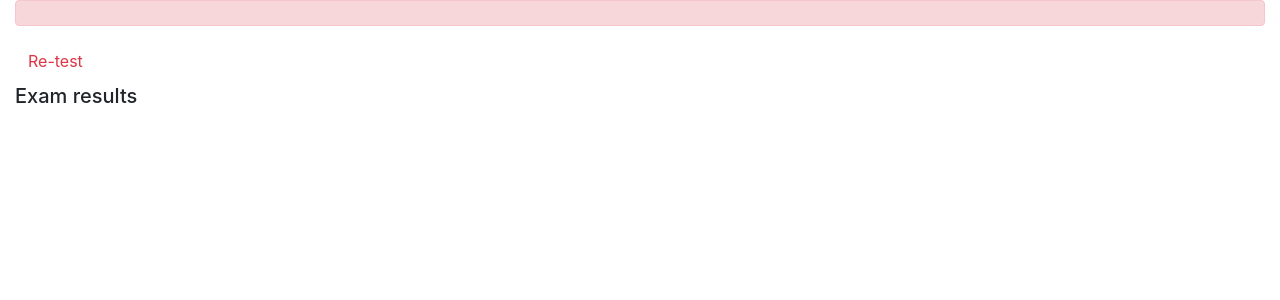
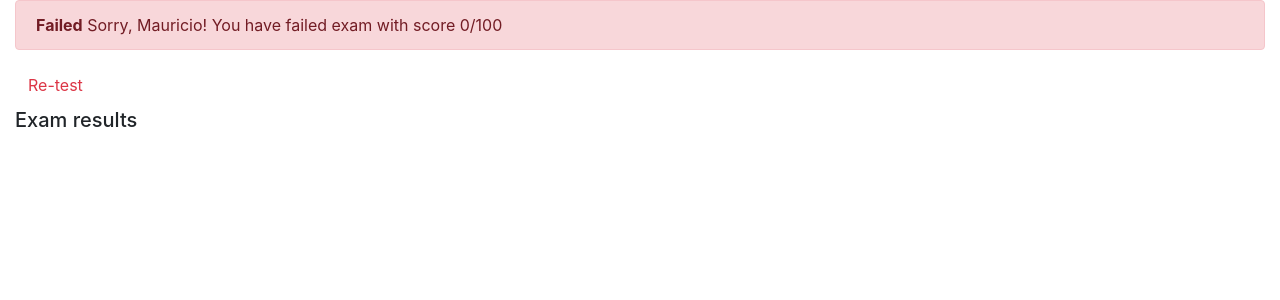
Before and after one commit to msantelices/django-final-project, a Django app: page /onlinecourse/course/1/submission/1/result/ in a window 1280 px wide. Shown: the part 56-356 px from the top of the page. Run offline with Django 3.2, Linux system fonts and the light colour scheme; a user stored in the database is signed in; data comes from the database, SQL or seed files in the repository; both versions use the stored data as it was after the commit; some libraries are stand-ins or nearby versions.

Commit message:
working on results template

```diff
--- a/onlinecourse/templates/onlinecourse/exam_result_bootstrap.html
+++ b/onlinecourse/templates/onlinecourse/exam_result_bootstrap.html
@@ -38,11 +38,14 @@
 <div class="container-fluid">
     {% if grade > 80 %}
     <div class="alert alert-success">
-       <!--HINT Display passed info -->
+        <span style="font-weight: bold">Congratulations, {{ user.first_name }}!</span>
+        You have passed the exam and completed the course with score {{ grade }}/{{ total_grade }}
     </div>
         {% else %}
         <div class="alert alert-danger">
-            <!--HINT Display failed info -->
+            <span style="font-weight: bold">Failed</span>
+            Sorry, {{ user.first_name }}!
+            You have failed exam with score {{ grade }}/{{ total_grade }}
         </div>
         <a class="btn btn-link text-danger" href="{% url 'onlinecourse:course_details' course.id %}">Re-test</a>
         {% endif %}
--- a/onlinecourse/views.py
+++ b/onlinecourse/views.py
@@ -148,16 +148,19 @@ def show_exam_result(request, course_id, submission_id):
     questions = course.question_set.all()
     submited_choices = submission.choices_id
     total_score = 0
+    student_score = 0
 
     for question in questions:
+        total_score += question.grade
         choices = question.choice_set.all()
         correct_answers = choices.filter(is_correct=True).count()
         submited_answers = choices.filter(is_correct=True, id__in=submited_choices).count()
         if correct_answers == submited_answers:
-            total_score += question.grade
+            student_score += question.grade
 
     context['course'] = course
     context['selected_ids'] = submited_choices
-    context['grade'] = total_score
+    context['grade'] = student_score
+    context['total_grade'] = total_score
 
     return render(request, 'onlinecourse/exam_result_bootstrap.html', context)
```
Also changed, not shown: db.sqlite3.
